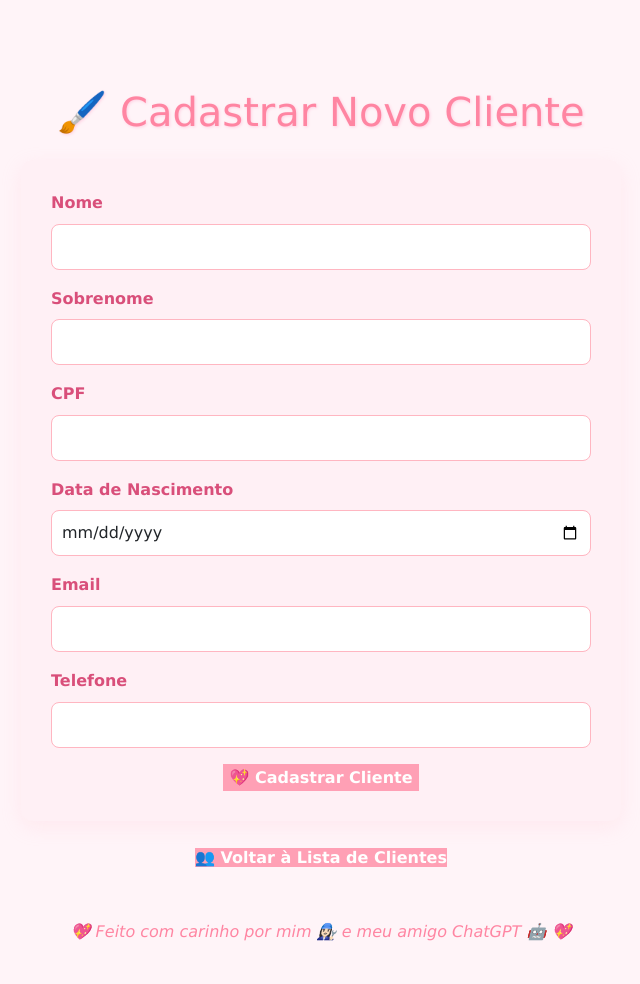
After one commit to BrunaCamilotto/TopicosEspeciasIIPython, a Django app: page /cadastraClientes/ in a window 1280 px wide. The commit adds this page. Shown: the whole page, without its empty margins (319-959 px from the left). Run offline with Django 5.2, Linux system fonts and the light colour scheme.

Commit message:
❤️ Pagina de Clientes e Cadastro de novos cliente funcional e bonita ❤️

```diff
--- a/core/static/core/stylesheet.css
+++ b/core/static/core/stylesheet.css
@@ -1,8 +1,8 @@
 /* ===== BODY ===== */
 body {
-    background-color: #fff4f8; /* rosa pastel bem suave */
+    background-color: #fff4f8; /* rosa pastel suave */
     font-family: 'Verdana', sans-serif;
-    color: #ffefef;
+    color: #333;
     margin: 0;
     padding: 0;
     line-height: 1.6;
@@ -13,7 +13,7 @@ h1 {
     text-align: center;
     margin: 40px 0 25px 0;
     font-size: 2.5em;
-    color: #ffffff;
+    color: #ff85a2;
     text-shadow: 1px 1px 3px #ffd1e3;
 }
 
@@ -24,12 +24,17 @@ h2 {
     margin: 20px 0;
 }
 
+.text-pink {
+    color: #ff85a2 !important; /* rosa pastel do tema */
+}
+
 /* ===== BOTÕES ===== */
 .btn-pink {
-    background-color: #fde8ed;
+    background-color: #ffa0b5;
     color: white;
     border: none;
     transition: all 0.3s ease;
+    font-weight: bold;
 }
 
 .btn-pink:hover {
@@ -49,14 +54,12 @@ table {
     box-shadow: 0 8px 25px rgba(255, 192, 203, 0.2);
 }
 
-/* Cabeçalho rosa para tabelas (sobrescreve Bootstrap) */
+/* Cabeçalho rosa (força sobre Bootstrap) */
 table thead.table-rosa th {
-    background: linear-gradient(90deg, #ffc4d6, #ffd1df); /* degradê rosa */
-    color: #d94f7a !important; /* força a cor rosa escura */
+    background: linear-gradient(90deg, #ffc4d6, #ffd1df);
+    color: #d94f7a !important;
     text-align: left;
 }
-
-
 
 th, td {
     padding: 14px 18px;
@@ -64,7 +67,7 @@ th, td {
 }
 
 tbody tr:nth-child(even) {
-    background-color: #fff4f8;
+    background-color: #ffdfea;
 }
 
 tbody tr:hover {
@@ -83,22 +86,51 @@ td.highlight {
     font-weight: bold;
 }
 
-/* ===== NAV / LISTAS ===== */
-.center-list {
-    display: flex;
-    justify-content: center;
-    gap: 15px;
-    flex-wrap: wrap;
-    margin-bottom: 40px;
+/* ===== FORMULÁRIOS ===== */
+form {
+    background-color: #fff0f5;
+    padding: 30px;
+    border-radius: 12px;
+    box-shadow: 0 6px 20px rgba(255, 192, 203, 0.2);
 }
 
+form .form-label {
+    font-weight: bold;
+    color: #d94f7a;
+}
+
+form .form-control {
+    border-radius: 8px;
+    border: 1px solid #ffb6c1;
+    padding: 10px;
+    transition: all 0.3s ease;
+}
+
+form .form-control:focus {
+    border-color: #ff85a2;
+    box-shadow: 0 0 5px rgba(255, 133, 162, 0.5);
+}
+
+/* ===== LINKS ===== */
+a {
+    color: #ff4c76;
+    text-decoration: none;
+    transition: all 0.3s ease;
+}
+
+a:hover {
+    color: #ff85a2;
+    text-decoration: underline;
+}
+
+/* Links dentro da lista central */
 .center-list a {
+    color: #ff4c76;
+    border: 2px solid #ffb6c1;
+    padding: 10px 15px;
+    border-radius: 8px;
+    font-weight: bold;
     text-decoration: none;
-    font-weight: bold;
-    color: #ff85a2;
-    padding: 10px 20px;
-    border: 2px solid #ffb6c1;
-    border-radius: 8px;
     transition: all 0.3s ease;
 }
 
@@ -120,4 +152,5 @@ footer {
     h1 { font-size: 2em; }
     h2 { font-size: 1.2em; }
     th, td { padding: 10px 12px; }
+    form { padding: 20px; }
 }
--- /dev/null
+++ b/core/templates/cadastraClientes.html
@@ -0,0 +1,66 @@
+<!DOCTYPE html>
+<html lang="pt-br">
+<head>
+    <meta charset="UTF-8">
+    <meta name="viewport" content="width=device-width, initial-scale=1.0">
+    <title>🖌️ Cadastrar Cliente</title>
+    {% load static %}
+    <link href="https://cdn.jsdelivr.net/npm/bootstrap@5.3.2/dist/css/bootstrap.min.css" rel="stylesheet">
+    <link rel="stylesheet" href="{% static 'core/stylesheet.css' %}">
+</head>
+<body>
+
+<div class="container py-5">
+    <h1 class="text-pink mb-4">🖌️ Cadastrar Novo Cliente</h1>
+
+    <form method="POST" action="{% url 'salvarClientes' %}" class="mx-auto" style="max-width:600px;">
+        {% csrf_token %}
+
+        <div class="mb-3">
+            <label for="nome" class="form-label">Nome</label>
+            <input type="text" class="form-control" id="nome" name="nome" required>
+        </div>
+
+        <div class="mb-3">
+            <label for="sobrenome" class="form-label">Sobrenome</label>
+            <input type="text" class="form-control" id="sobrenome" name="sobrenome" required>
+        </div>
+
+        <div class="mb-3">
+            <label for="cpf" class="form-label">CPF</label>
+            <input type="text" class="form-control" id="cpf" name="cpf" required>
+        </div>
+
+        <div class="mb-3">
+            <label for="data_nascimento" class="form-label">Data de Nascimento</label>
+            <input type="date" class="form-control" id="data_nascimento" name="data_nascimento" required>
+        </div>
+
+        <div class="mb-3">
+            <label for="email" class="form-label">Email</label>
+            <input type="email" class="form-control" id="email" name="email" required>
+        </div>
+
+        <div class="mb-3">
+            <label for="telefone" class="form-label">Telefone</label>
+            <input type="text" class="form-control" id="telefone" name="telefone">
+        </div>
+
+        <div class="text-center">
+            <button type="submit" class="btn-pink btn-lg">💖 Cadastrar Cliente</button>
+        </div>
+    </form>
+
+
+    <div class="text-center mt-4">
+        <a href="{% url 'urlclientes' %}" class="btn-pink">👥 Voltar à Lista de Clientes</a>
+    </div>
+</div>
+
+<footer>
+    💖 Feito com carinho por mim 👩🏻‍🔧 e meu amigo ChatGPT 🤖 💖
+</footer>
+
+<script src="https://cdn.jsdelivr.net/npm/bootstrap@5.3.2/dist/js/bootstrap.bundle.min.js"></script>
+</body>
+</html>
--- a/core/templates/index.html
+++ b/core/templates/index.html
@@ -10,11 +10,11 @@
 </head>
 <body>
 
-<div class="container text-center py-5">
+<div class="container text-center py-7">
     <h1 class="text-pink">🏠 Bem-vindo ao Sistema de Gestão</h1>
 
-    <div class="center-list mt-4">
-        <a href="{% url 'clientes' %}" class="btn-pink btn-lg">👥 Lista de Clientes</a>
+    <div class="center-list mt-15">
+        <a href="{% url 'urlclientes' %}" class="btn-pink btn-lg">👥 Lista de Clientes</a>
         <a href="{% url 'produtos' %}" class="btn-pink btn-lg">🛒 Lista de Produtos</a>
         <a href="{% url 'contatos' %}" class="btn-pink btn-lg">📞 Contatos</a>
     </div>
--- a/core/urls.py
+++ b/core/urls.py
@@ -1,9 +1,11 @@
 from django.urls import path
-from .views import index, contatos, produtos, clientes
+from .views import index, contatos, produtos, clientes, cadastraClientes, salvarClientes
 
 urlpatterns = [
     path('', index, name="index"),                    # Página inicial
     path('contatos/', contatos, name="contatos"),    # Contatos
     path('produtos/', produtos, name="produtos"),    # Lista de produtos
-    path('clientes/', clientes, name="clientes"),    # Lista de clientes
+    path('clientes/', clientes, name="urlclientes"),    # Lista de clientes
+    path('cadastraClientes/', cadastraClientes, name="cadastraClientes"),   #Cadastro de clientes
+    path('salvarClientes/', salvarClientes, name='salvarClientes'), #Salva novos clientes
 ]
--- a/core/views.py
+++ b/core/views.py
@@ -1,6 +1,6 @@
-from django.shortcuts import render
-from .models import Produto
-from .models import Cliente
+from django.shortcuts import render, redirect
+from django.http import HttpResponse
+from .models import Produto, Cliente
 
 def index(request):
     context = {'curso': 'Desenvolvimento de Sistemas' } # Passa para o template
@@ -19,3 +19,33 @@ def clientes(request):
     clientes = Cliente.objects.all()  # Pega todos os clientes do banco
     context = {'clientes': clientes}  # Passa para o template
     return render(request, 'clientes.html', context)  # Renderiza o template
+
+def cadastraClientes(request):
+     return render(request, 'cadastraClientes.html')  # Renderiza o template
+
+
+def salvarClientes(request):
+    #Recebe o POST do formulário e salva o cliente#
+    if request.method == 'POST':
+        nome = request.POST.get('nome')
+        sobrenome = request.POST.get('sobrenome')
+        cpf = request.POST.get('cpf')
+        data_nascimento = request.POST.get('data_nascimento')
+        email = request.POST.get('email')
+        telefone = request.POST.get('telefone')
+
+        # Cria o cliente no banco
+        Cliente.objects.create(
+            nome=nome,
+            sobrenome=sobrenome,
+            cpf=cpf,
+            data_nascimento=data_nascimento,
+            email=email,
+            telefone=telefone
+        )
+
+        # Redireciona para a lista de clientes após salvar
+        return redirect('urlclientes')
+
+    # Caso acesse via GET, apenas redireciona para o formulário
+    return redirect('cadastraClientes')
```
Also changed, not shown: core/templates/clientes.html (+10 -18 lines), core/templates/contatos.html (+4 -16 lines), core/templates/produtos.html (+6 -19 lines).
